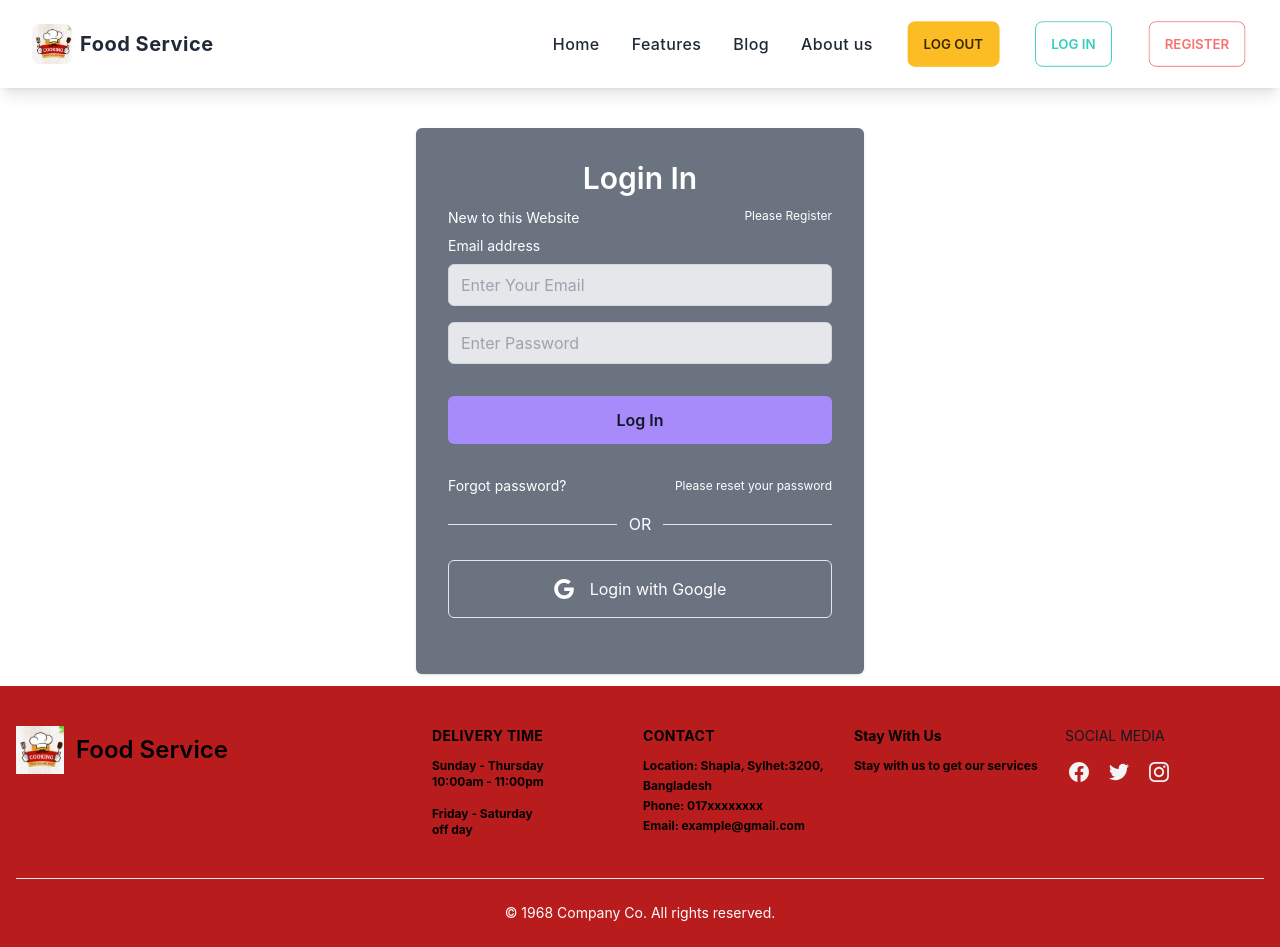
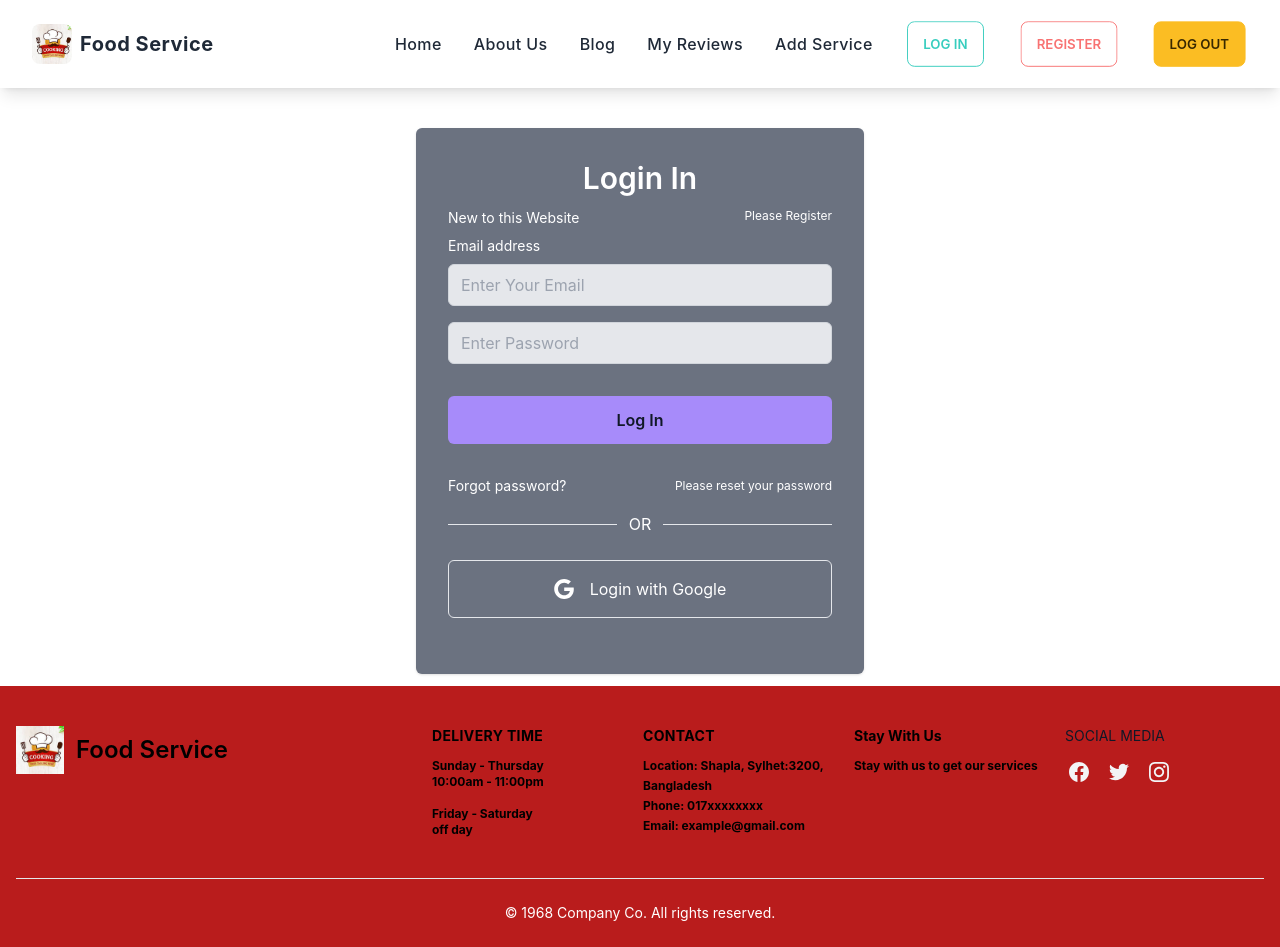
Before and after one commit to anisa6121/food-service, a React (Create React App) app: page /login in a window 1280 px wide. Built offline with nearby package versions, Linux system fonts and the light colour scheme; no server answers.

Commit message:
component-add

```diff
--- a/src/SharedPage/Header/Header.js
+++ b/src/SharedPage/Header/Header.js
@@ -1,10 +1,13 @@
-import React, { useState } from 'react';
+import React, { useContext, useState } from 'react';
 import { Link, NavLink } from 'react-router-dom';
 
 import logo from '../../assets/logo.png'
+import { AuthContext } from '../../context/AuthProvider/AuthProvider';
 
 const Header = () => {
     const [isMenuOpen, setIsMenuOpen] = useState(false);
+    const { logOut , user} = useContext(AuthContext)
+
 
 
 
@@ -46,16 +49,21 @@ const Header = () => {
 								Home
 							</NavLink>
 						</li>
-
 						<li>
-							<a
-								href="/"
-								aria-label="Our product"
-								title="Our product"
-								className="font-medium tracking-wide text-black-100 transition-colors duration-200 hover:text-teal-accent-400"
+							<NavLink
+								to="/about"
+								aria-label="About"
+								title="About Us"
+								className={({
+									isActive,
+								}) =>
+									isActive
+										? "font-medium tracking-wide text-red-500 transition-colors duration-200 hover:text-deep-purple-accent-400"
+										: "font-medium tracking-wide text-black-100 transition-colors duration-200 hover:text-teal-accent-400"
+								}
 							>
-								Features
-							</a>
+								About Us
+							</NavLink>
 						</li>
 
 						<li>
@@ -76,32 +84,42 @@ const Header = () => {
 						</li>
 
 						<li>
-							<a
-								href="/"
-								aria-label="About us"
-								title="About us"
-								className="font-medium tracking-wide text-black-100 transition-colors duration-200 hover:text-teal-accent-400"
+							<NavLink
+								to="/review"
+								aria-label="Review"
+								title="All Reviews"
+								className={({
+									isActive,
+								}) =>
+									isActive
+										? "font-medium tracking-wide text-red-500 transition-colors duration-200 hover:text-deep-purple-accent-400"
+										: "font-medium tracking-wide text-black-100 transition-colors duration-200 hover:text-teal-accent-400"
+								}
 							>
-								About us
-							</a>
+								My Reviews
+							</NavLink>
 						</li>
 
 						<li>
-							<a
-								href="/"
-								className="btn  btn-active  btn-warning"
-								aria-label="Register"
-								title="Register"
+							<NavLink
+								to="/service"
+								aria-label="Service"
+								title="Add Service"
+								className={({
+									isActive,
+								}) =>
+									isActive
+										? "font-medium tracking-wide text-red-500 transition-colors duration-200 hover:text-deep-purple-accent-400"
+										: "font-medium tracking-wide text-black-100 transition-colors duration-200 hover:text-teal-accent-400"
+								}
 							>
-								Log Out
-							</a>
+								Add Service
+							</NavLink>
 						</li>
 
 						<li>
 							<Link
 								to="/login"
-
-
 								className="btn btn-outline  btn-accent"
 								aria-label="Log In"
 								title="Log In"
@@ -113,12 +131,21 @@ const Header = () => {
 						<li>
 							<Link
 								to="/register"
-
 								className="btn btn-outline btn-error"
 								aria-label="Register"
 								title="Register"
 							>
 								Register
+							</Link>
+						</li>
+
+						<li>
+							<Link
+								className="btn  btn-active  btn-warning"
+								aria-label="Log Out"
+								title="Log Out"
+							>
+								Log Out
 							</Link>
 						</li>
 					</ul>
@@ -155,7 +182,6 @@ const Header = () => {
 								<div className="p-5 bg-white border rounded shadow-sm">
 									<div className="flex items-center justify-between mb-4">
 										<div>
-
 											<Link
 												to="/"
 												aria-label="Food Service"
--- /dev/null
+++ b/src/components/About/About.js
@@ -0,0 +1,11 @@
+import React from 'react';
+
+const About = () => {
+    return (
+        <div>
+
+        </div>
+    );
+};
+
+export default About;
--- /dev/null
+++ b/src/components/AddService/AddService.js
@@ -0,0 +1,11 @@
+import React from 'react';
+
+const AddService = () => {
+    return (
+        <div>
+          <h1>This is Add Service Section</h1>
+        </div>
+    );
+};
+
+export default AddService;
--- /dev/null
+++ b/src/components/Review/Review.js
@@ -0,0 +1,11 @@
+import React from 'react';
+
+const Review = () => {
+    return (
+        <div>
+            <h1>This is Riview section</h1>
+        </div>
+    );
+};
+
+export default Review;
--- a/src/context/AuthProvider/AuthProvider.js
+++ b/src/context/AuthProvider/AuthProvider.js
@@ -1,4 +1,4 @@
-import { createUserWithEmailAndPassword, getAuth, onAuthStateChanged, sendPasswordResetEmail, signInWithEmailAndPassword, updateProfile } from 'firebase/auth';
+import { createUserWithEmailAndPassword, getAuth, onAuthStateChanged, sendPasswordResetEmail, signInWithEmailAndPassword, signOut, updateProfile } from 'firebase/auth';
 import React, { Children, createContext, useEffect, useState } from 'react';
 import app from '../../firebase/firebase.config';
 
@@ -24,6 +24,11 @@ const AuthProvider = ({ children }) => {
 		return signInWithEmailAndPassword(auth, email, password);
     };
 
+        const logOut = () => {
+
+			return signOut(auth);
+		};
+
         const updateUserProfile = (profile) => {
 			setLoading(true);
 			return updateProfile(auth.currentUser, profile);
@@ -48,7 +53,8 @@ const AuthProvider = ({ children }) => {
 	const authInfo = {
 		user,
 		loading,
-		createUser,
+        createUser,
+        logOut,
 		signIn,
 		updateUserProfile,
 		resetPassword,
```
Also changed, not shown: src/Router/Routes/Routes.js (+15 -0 lines).
